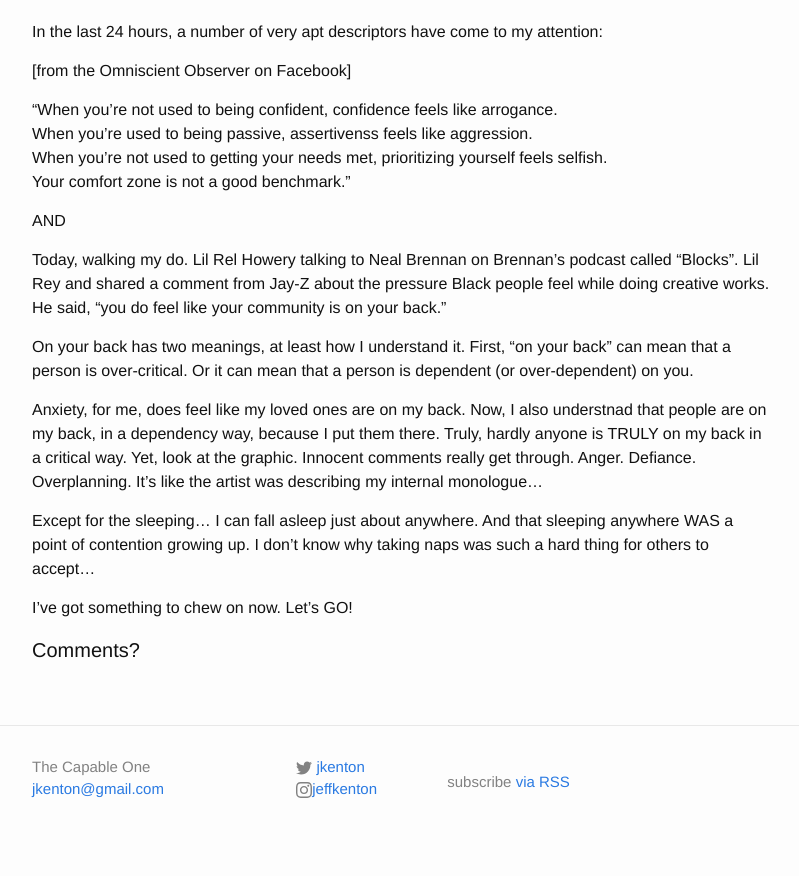
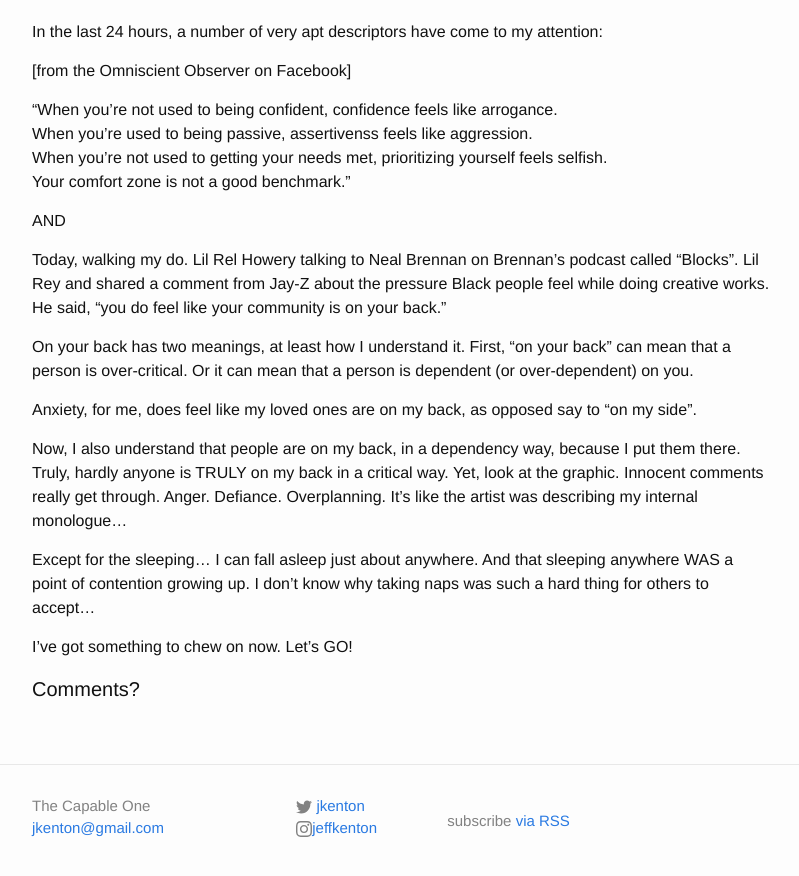
Before and after one commit to jkenton/CapableOne, a Jekyll site: the page built from _posts/2023-12-28-mind-blower.md, in a window 1280 px wide and 900 px high, scrolled down 1025 px. Shown: the top 876 px of the window, without its empty margins (238-1037 px from the left). Built offline with Jekyll 4.4.1, drawn with Linux system fonts in a browser that asks for light colours; comment, search, counter and statistics services are not loaded.

Commit message:
anxiety on my back

```diff
--- a/_posts/2023-12-28-mind-blower.md
+++ b/_posts/2023-12-28-mind-blower.md
@@ -29,7 +29,9 @@
 
 On your back has two meanings, at least how I understand it. First, "on your back" can mean that a person is over-critical. Or it can mean that a person is dependent (or over-dependent) on you.
 
-Anxiety, for me, does feel like my loved ones are on my back. Now, I also understnad that people are on my back, in a dependency way, because I put them there. Truly, hardly anyone is TRULY on my back in a critical way. Yet, look at the graphic. Innocent comments really get through. Anger. Defiance. Overplanning. It's like the artist was describing my internal monologue...
+Anxiety, for me, does feel like my loved ones are on my back, as opposed say to "on my side".
+
+Now, I also understand that people are on my back, in a dependency way, because I put them there. Truly, hardly anyone is TRULY on my back in a critical way. Yet, look at the graphic. Innocent comments really get through. Anger. Defiance. Overplanning. It's like the artist was describing my internal monologue...
 
 Except for the sleeping... I can fall asleep just about anywhere. And that sleeping anywhere WAS a point of contention growing up. I don't know why taking naps was such a hard thing for others to accept...
 
```
